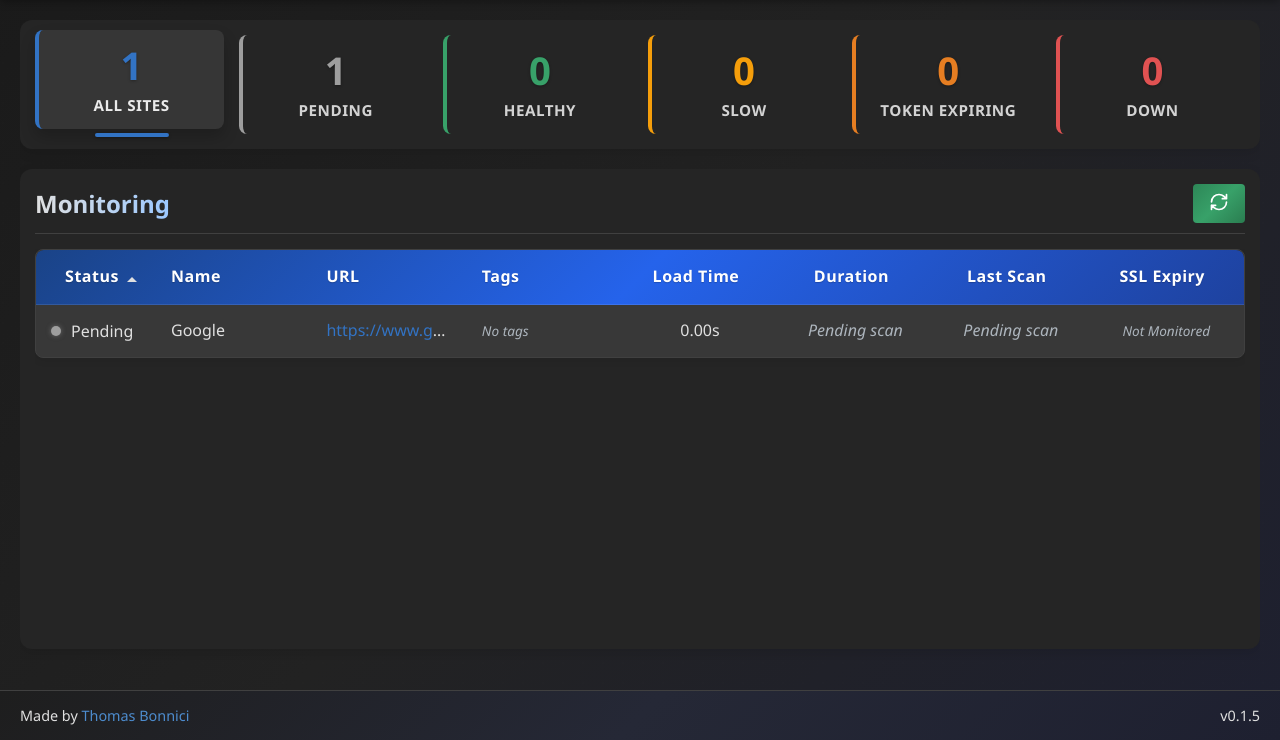
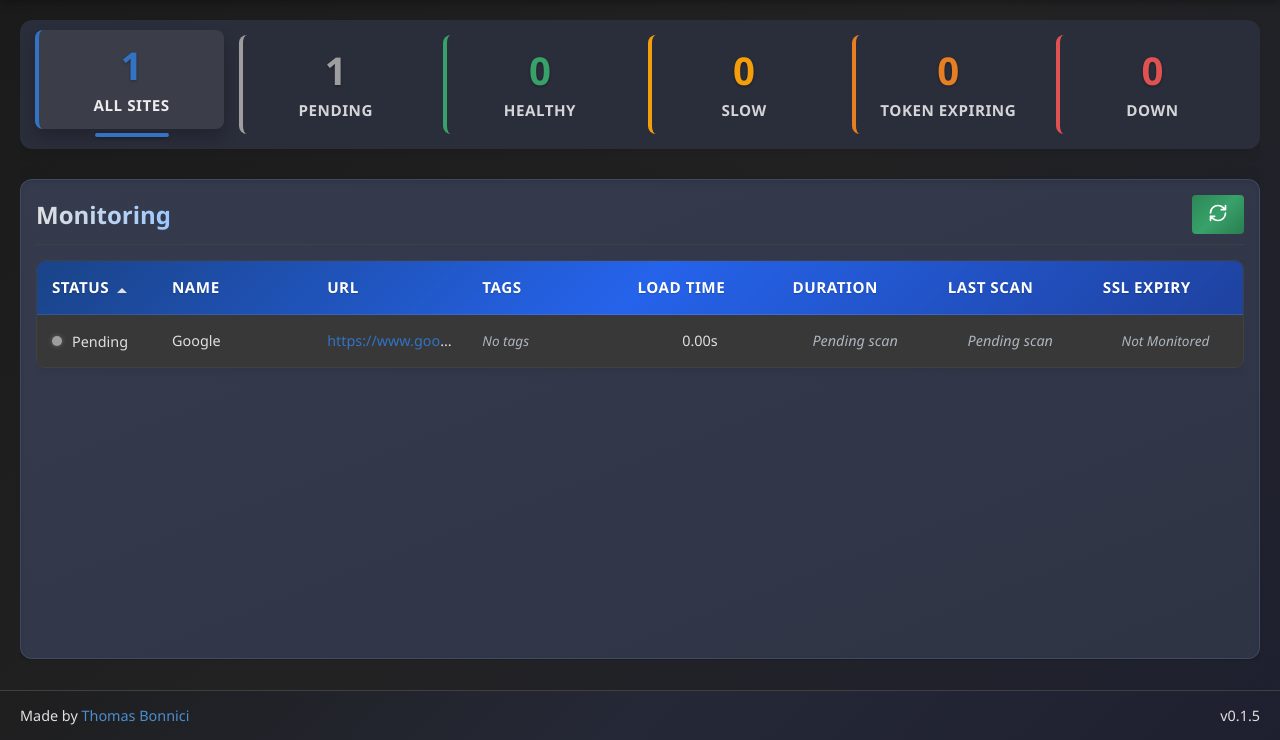
Before and after one commit to DarthTigerson/Simple-Site-Monitor, a FastAPI app: page / in a window 1280 px wide. Shown: the part 60-800 px from the top of the page. Run offline with FastAPI, Linux system fonts and the light colour scheme; data that the repository does not hold is empty.

Commit message:
wip home update

```diff
--- a/static/css/home.css
+++ b/static/css/home.css
@@ -27,9 +27,11 @@ html, body {
 /* Sites Dashboard Section */
 .sites-dashboard {
     flex-grow: 1;
-    background-color: var(--card-bg);
+    background-color: #323748; /* Lighter blueish-gray to match history page */
+    background-image: linear-gradient(to bottom right, #353b4d, #2f3445);
     border-radius: 12px;
-    box-shadow: 0 4px 12px rgba(0,0,0,0.1);
+    box-shadow: 0 8px 24px rgba(0,0,0,0.2), 0 2px 4px rgba(0,0,0,0.1) inset;
+    border: 1px solid rgba(100, 130, 180, 0.25);
     padding: 15px;
     overflow: hidden;
     display: flex;
@@ -135,12 +137,13 @@ html, body {
     flex-wrap: wrap;
     gap: 15px;
     padding: 15px;
-    background-color: var(--card-bg);
+    background-color: #2a2d3a; /* Match table background from history page */
     border-radius: 12px;
     box-shadow: 0 4px 12px rgba(0,0,0,0.1);
     max-height: 140px;
     overflow-y: hidden;
     flex-shrink: 0;
+    margin-bottom: 10px; /* Reduced margin */
 }
 
 .status-card {
@@ -339,32 +342,36 @@ html, body {
     overflow-x: auto;
     overflow-y: hidden;
     border-radius: 8px;
-    border: 1px solid rgba(255,255,255,0.05);
-    background-color: rgba(0,0,0,0.15);
-    box-shadow: 0 2px 8px rgba(0,0,0,0.1);
+    border: 1px solid rgba(100, 130, 180, 0.25);
+    background-color: #2a2d3a;
+    box-shadow: 0 3px 10px rgba(0, 0, 0, 0.15);
     display: flex;
     flex-direction: column;
 }
 
 .logs-table th {
     background-color: transparent;
-    padding: 14px 15px;
-    text-align: center;
+    padding: 16px 20px; /* Increased padding */
+    text-align: left; /* All headers left-aligned */
     font-weight: 600;
     color: white;
     text-shadow: 0 1px 1px rgba(0, 0, 0, 0.2);
     border-bottom: 1px solid rgba(255, 255, 255, 0.1);
     white-space: nowrap;
     position: relative;
+    font-size: 0.95rem;
     letter-spacing: 0.5px;
+    text-transform: uppercase;
 }
 
 .logs-table td {
-    padding: 12px 15px;
-    border-bottom: 1px solid rgba(255,255,255,0.05);
+    padding: 12px 20px; /* Increased horizontal padding */
+    border-bottom: 1px solid rgba(100, 130, 180, 0.1);
     color: var(--text-color);
     vertical-align: middle;
-    height: 52px;
+    height: 56px; /* Slightly taller rows */
+    font-size: 0.9rem;
+    text-align: left; /* All cells left-aligned */
 }
 
 .logs-table th.sortable {
@@ -383,9 +390,9 @@ html, body {
 }
 
 .log-row:hover {
-    background-color: rgba(255,255,255,0.05);
+    background-color: rgba(50, 120, 220, 0.05); /* Subtle blue highlight */
     transform: translateY(-1px);
-    box-shadow: 0 2px 8px rgba(0,0,0,0.2);
+    box-shadow: 0 1px 3px rgba(0, 0, 0, 0.1);
 }
 
 /* Row background colors based on status */
@@ -411,14 +418,14 @@ html, body {
 
 /* Status indicator - the colored dot */
 .status-indicator {
-    width: 12px;
-    height: 12px;
+    width: 8px;
+    height: 8px;
     border-radius: 50%;
     position: absolute;
     left: 15px;
     top: 50%;
     transform: translateY(-50%);
-    box-shadow: 0 0 5px rgba(0, 0, 0, 0.2);
+    display: block;
     transition: transform 0.2s ease, box-shadow 0.2s ease;
 }
 
@@ -806,7 +813,7 @@ tr:hover .status-indicator {
 .sort-header {
     display: flex;
     align-items: center;
-    justify-content: center;
+    justify-content: flex-start !important;
 }
 
 .logs-table th:nth-child(2) .sort-header,
@@ -859,7 +866,7 @@ th.sorting-desc .sort-icon:after {
 
 .tag-badge {
     display: inline-block;
-    padding: 3px 6px;
+    padding: 3px 8px;
     margin: 2px;
     font-size: 0.75rem;
     font-weight: 500;
@@ -867,9 +874,10 @@ th.sorting-desc .sort-icon:after {
     text-align: center;
     white-space: nowrap;
     vertical-align: baseline;
-    border-radius: 4px;
+    border-radius: 12px; /* More rounded */
     background-color: var(--primary-color);
     color: white;
+    letter-spacing: 0.3px;
 }
 
 .no-tags {
@@ -1176,7 +1184,7 @@ tr:hover .status-indicator {
 .sort-header {
     display: flex;
     align-items: center;
-    justify-content: center;
+    justify-content: flex-start !important;
 }
 
 .sort-icon {
@@ -1402,7 +1410,7 @@ th.sorting-desc .sort-icon:after {
 .sort-header {
     display: flex;
     align-items: center;
-    justify-content: center;
+    justify-content: flex-start !important;
 }
 
 /* Text columns (Status content, Name, URL, Tags) get left-aligned content */
```
